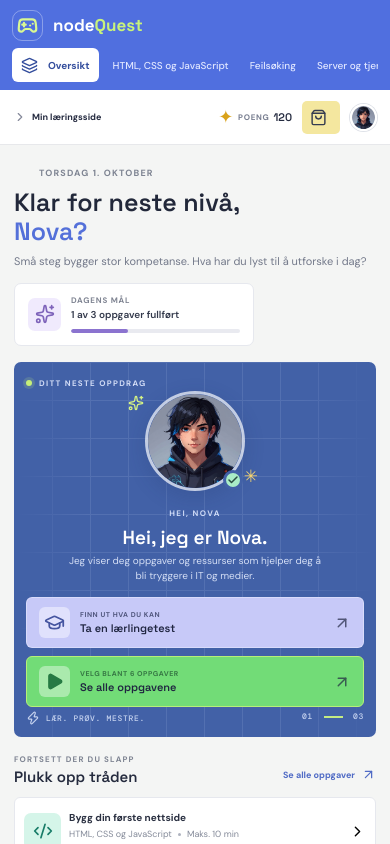
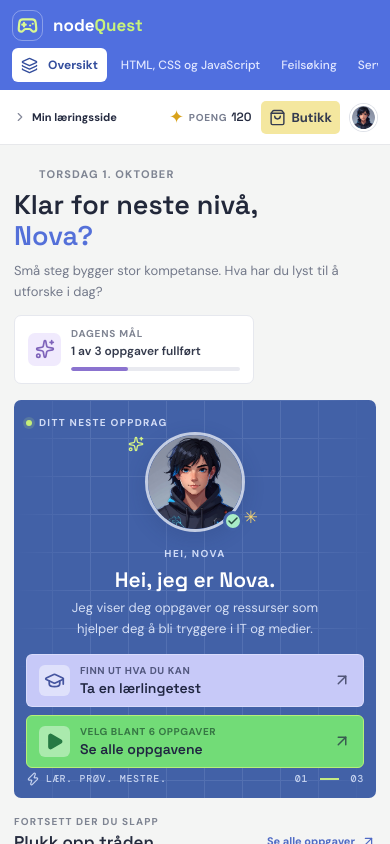
Before and after one commit to Kfmoss/nodeQuest, a React (Vite) app: page / in a window 390 px wide. Shown: the top 844 px of the page. Built offline with nearby package versions, Linux system fonts and the light colour scheme.

Commit message:
konffeti

```diff
--- a/package.json
+++ b/package.json
@@ -13,11 +13,13 @@
     "preview": "vite preview"
   },
   "dependencies": {
+    "canvas-confetti": "^1.9.4",
     "lucide-react": "^1.49.0",
     "react": "^19.2.8",
     "react-dom": "^19.2.8"
   },
   "devDependencies": {
+    "@types/canvas-confetti": "^1.9.0",
     "@types/node": "^24.13.3",
     "@types/react": "^19.2.18",
     "@types/react-dom": "^19.2.7",
--- a/src/App.css
+++ b/src/App.css
@@ -311,3 +311,70 @@
   .app-footer { padding-inline: 14px; }
   .modal { padding: 23px 19px; }
 }
+
+.nav-heading { font-size: 12px; }
+.nav-item { font-size: 14px; }
+.sidebar-footer strong { font-size: 13px; }
+.sidebar-footer span { font-size: 12px; }
+.breadcrumb { font-size: 13px; }
+.level-pill, .points-pill { font-size: 11px; }
+.shop-button, .profile-button { font-size: 13px; }
+.eyebrow { font-size: 11px; }
+.welcome-row h1 { font-size: 34px; }
+.welcome-copy { font-size: 14px; line-height: 1.65; }
+.daily-badge strong { font-size: 10px; }
+.daily-badge small { font-size: 12px; }
+.hero-kicker, .hero-label { font-size: 10px; }
+.hero-copy p { font-size: 13px; line-height: 1.6; }
+.action-text small { font-size: 10px; }
+.action-text strong { font-size: 14px; }
+.board-foot { font-size: 10px; }
+.recommendation-heading .eyebrow, .section-title .eyebrow { font-size: 10px; }
+.recommendation-heading h2 { font-size: 17px; }
+.recommendation-heading div > p:last-child { font-size: 12px; line-height: 1.55; }
+.recommendation-card-copy small, .recommendation-card-copy > span { font-size: 10px; }
+.recommendation-card-copy strong { font-size: 12px; }
+.section-title h2 { font-size: 19px; }
+.text-link, .back-link { font-size: 12px; }
+.continue-info > strong { font-size: 13px; }
+.continue-info small { font-size: 11px; }
+.continue-xp { font-size: 11px; }
+.level-chip { font-size: 10px; }
+.level-card-copy strong { font-size: 12px; }
+.level-card-copy span, .xp-caption { font-size: 10px; }
+.app-footer { font-size: 10px; }
+.catalog-heading .eyebrow { font-size: 11px; }
+.catalog-stats { font-size: 12px; }
+.catalog-tabs button { font-size: 13px; }
+.catalog-tabs button span { font-size: 11px; }
+.task-xp { font-size: 11px; }
+.task-topic { font-size: 11px; }
+.task-card h2 { font-size: 16px; line-height: 1.45; }
+.task-description { font-size: 12px; line-height: 1.65; }
+.task-meta, .task-open { font-size: 12px; }
+.empty-state > p:not(.eyebrow), .test-intro > p:not(.eyebrow) { font-size: 14px; line-height: 1.65; }
+.resource-note p { font-size: 11px; line-height: 1.6; }
+.modal .eyebrow { font-size: 10px; }
+.result-recommendations > strong { font-size: 12px; }
+.result-recommendation small { font-size: 10px; }
+.result-recommendation b { font-size: 12px; }
+
+@media (max-width: 760px) {
+  .nav-item { font-size: 12px; }
+}
+
+@media (max-width: 540px) {
+  .breadcrumb { font-size: 11px; }
+  .points-pill { font-size: 10px; }
+  .points-pill strong { font-size: 12px; }
+  .nav-item { font-size: 12px; }
+  .welcome-row h1 { font-size: 27px; }
+  .welcome-copy { font-size: 13px; }
+  .hero-copy h2 { font-size: 21px; }
+  .hero-copy p { font-size: 13px; }
+  .action-text small { font-size: 10px; }
+  .section-title h2 { font-size: 17px; }
+  .section-title .text-link { font-size: 11px; }
+  .continue-info > strong { font-size: 12px; }
+  .task-description { font-size: 13px; }
+}
--- a/src/App.tsx
+++ b/src/App.tsx
@@ -1,4 +1,5 @@
 import { useEffect, useRef, useState } from "react";
+import confetti from "canvas-confetti";
 import {
   ArrowDownRight,
   ArrowLeft,
@@ -298,6 +299,24 @@ function App() {
 
     return () => window.clearInterval(timer);
   }, [answer, currentQuestion.topic, dialog, testComplete, timeExpired]);
+
+  useEffect(() => {
+    if (
+      !testComplete ||
+      window.matchMedia("(prefers-reduced-motion: reduce)").matches
+    ) {
+      return;
+    }
+
+    confetti({
+      particleCount: 110,
+      spread: 76,
+      startVelocity: 38,
+      gravity: 0.9,
+      origin: { x: 0.5, y: 0.62 },
+      colors: ["#c8f37b", "#c7c9f8", "#72dc77", "#f4e79f", "#ff887a"],
+    });
+  }, [testComplete]);
 
   const startTest = () => {
     setView("test");
```
Also changed, not shown: 1 other file (tests, documents, lock files or other folders).
